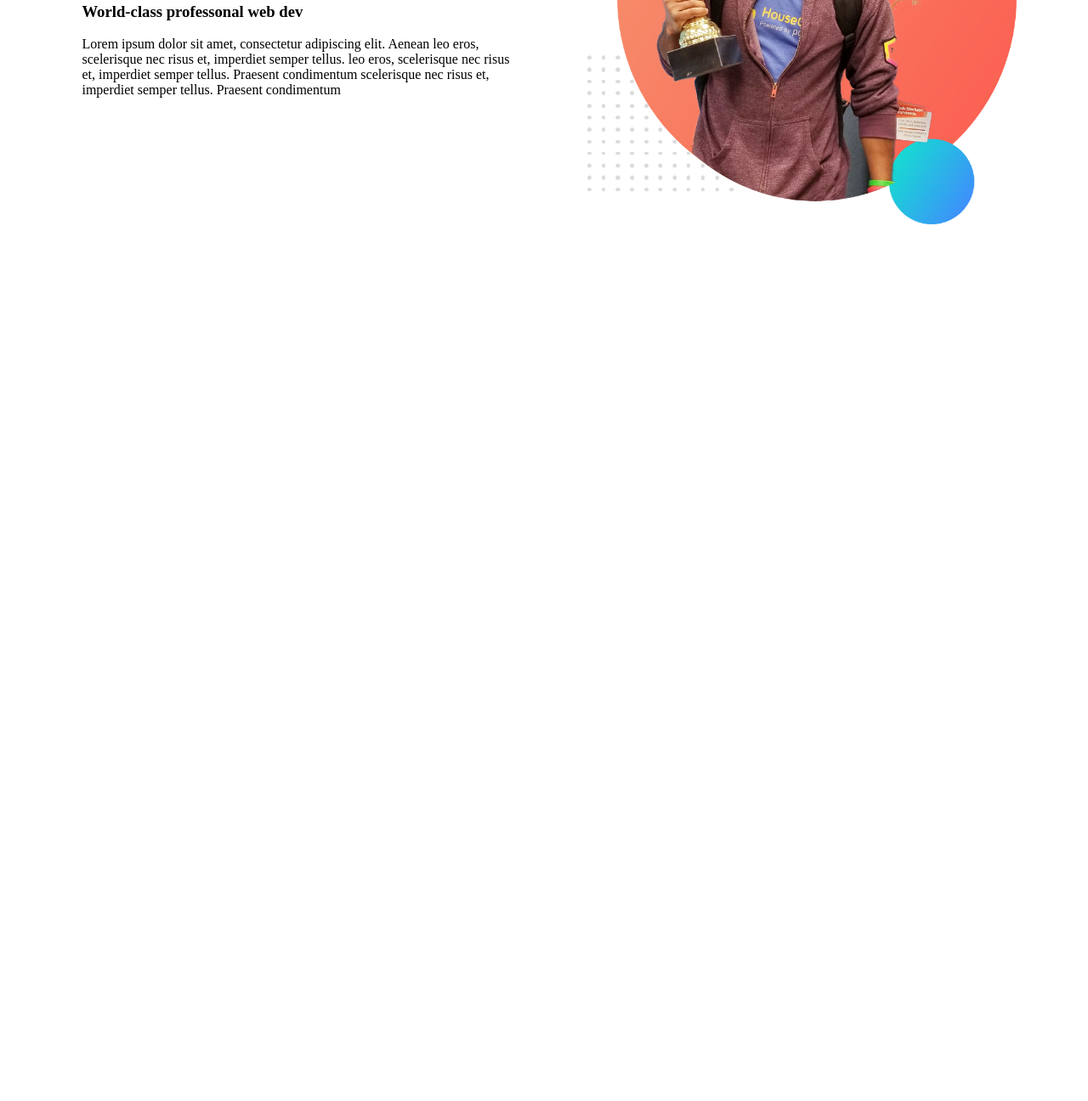
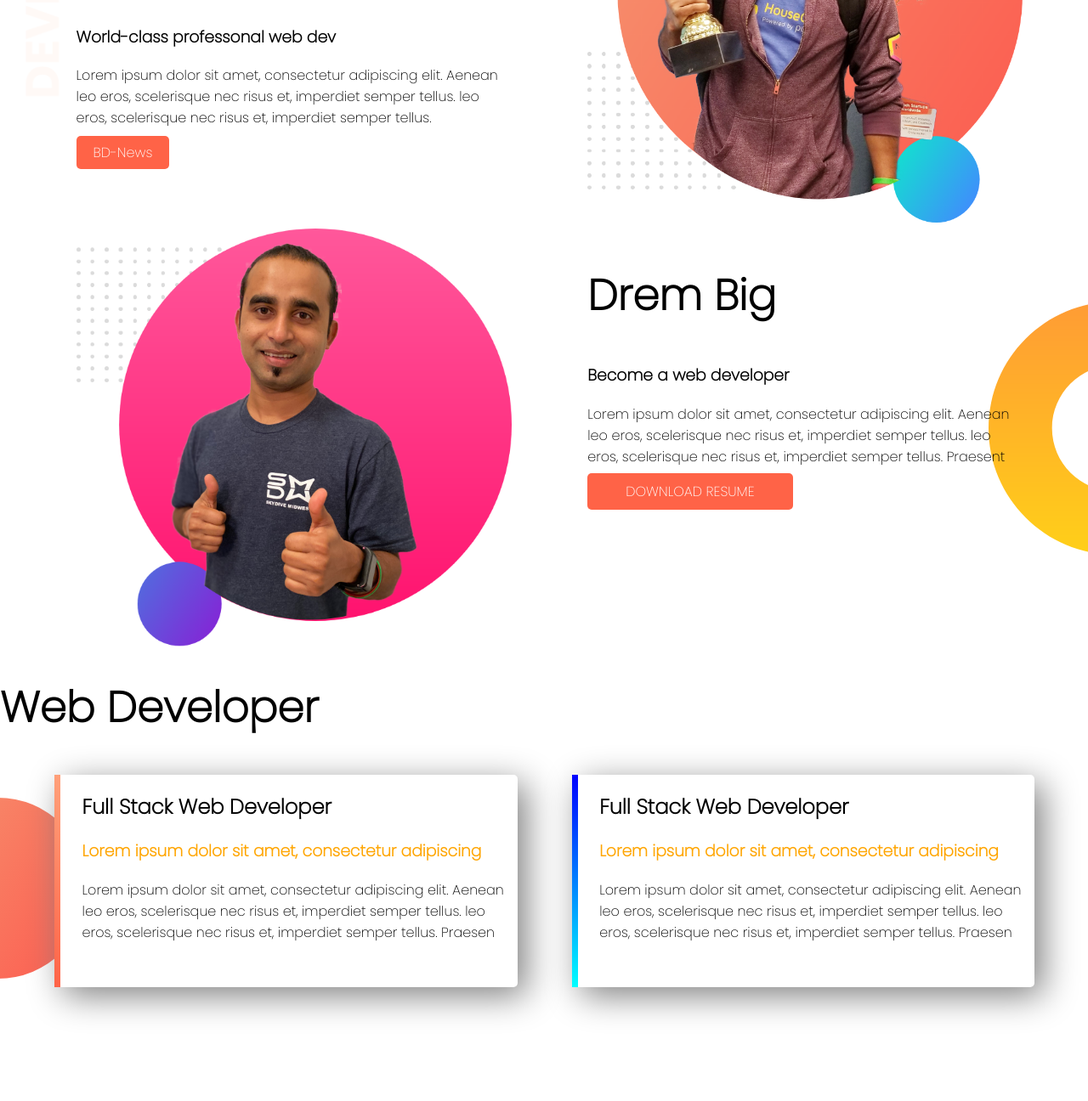
Before and after one commit to basir161261/web-portfolio, a plain HTML site: page index.html in a window 1280 px wide. Shown: the part 246-1542 px from the top of the page at 85% size. Before the commit the page ends 800 px from the top, so only its background shows below. Drawn offline with Linux system fonts and the light colour scheme.

Commit message:
exited to finish my first website

```diff
--- a/index.html
+++ b/index.html
@@ -4,21 +4,56 @@
     <meta charset="UTF-8">
     <meta name="viewport" content="width=device-width, initial-scale=1.0">
     <title>M.A BASIR</title>
+    <link href="https://fonts.googleapis.com/css2?family=Poppins:wght@200&display=swap" rel="stylesheet">
+    <link rel="stylesheet" href="style.css">
     <link rel="stylesheet" href="style.css">
 
 </head>
 <body>
-<section>
+<section class="top-banner">
     <div class="half-width">
         <h1>Welcome To</h1>
         <h1> <span class="name-highlight"> AB BASIR</span> Website</h1>
         <h3>World-class professonal web dev</h3>
-        <p>Lorem ipsum dolor sit amet, consectetur adipiscing elit. Aenean leo eros, scelerisque nec risus et, imperdiet semper tellus. leo eros, scelerisque nec risus et, imperdiet semper tellus. Praesent condimentum scelerisque nec risus et, imperdiet semper tellus. Praesent condimentum </p>
+        <p>Lorem ipsum dolor sit amet, consectetur adipiscing elit. Aenean leo eros, scelerisque nec risus et, imperdiet semper tellus. leo eros, scelerisque nec risus et, imperdiet semper tellus. </p>
+        <a class="link-batton" target="blank" href="www.bdnews24.com">BD-News</a>
     </div>
     <div class="half-width">
         <img src="images/jhankar.png" alt="">
     </div>
 </section>
+<section class="dream-area">
+    <div class="half-width">
+        <img src="images/jhankar2.png" alt="">
+
+    </div>
+    <div class="half-width">
+        <h1>Drem Big</h1>
+        <h3>Become a web developer</h3>
+        <p>Lorem ipsum dolor sit amet, consectetur adipiscing elit. Aenean leo eros, scelerisque nec risus et, imperdiet semper tellus. leo eros, scelerisque nec risus et, imperdiet semper tellus. Praesent</p>
+        <a class="last-batton" href="www.mtnews24.com">DOWNLOAD RESUME</a>
+
+    </div>
+
+</section>
+
+<section class="experiences-area">
+    <h1>Web Developer</h1>
+    <div id="full-s" class="half-width single-experience">
+        <h2> Full Stack Web Developer</h2>
+        <h3 class="org">Lorem ipsum dolor sit amet, consectetur adipiscing</h3>
+        <p>Lorem ipsum dolor sit amet, consectetur adipiscing elit. Aenean leo eros, scelerisque nec risus et, imperdiet semper tellus. leo eros, scelerisque nec risus et, imperdiet semper tellus. Praesen</p>
+
+    </div>
+    <div id="full-s2" class="half-width single-experience ">
+        <h2>Full Stack Web Developer</h2>
+        <h3 class="org">Lorem ipsum dolor sit amet, consectetur adipiscing</h3>
+        <p>Lorem ipsum dolor sit amet, consectetur adipiscing elit. Aenean leo eros, scelerisque nec risus et, imperdiet semper tellus. leo eros, scelerisque nec risus et, imperdiet semper tellus. Praesen</p>
+    </div>
+</section>
+
+
+
 
 </body>
 </html>
--- a/style.css
+++ b/style.css
@@ -1,3 +1,8 @@
+body{
+    margin: 0px;
+    font-family: 'Poppins', sans-serif;
+
+}
 h1{
     font-size: 50px;
     font-weight: 40px;
@@ -14,3 +19,61 @@ h1{
 .half-width img{
    width: 100%;
 }
+.top-banner{
+   background-image: url("images/top-banner.png");
+   background-repeat:no-repeat;
+}
+section{
+    height: 500px;
+    width: 100%;
+    display: block;
+}
+.dream-area{
+
+    background-image: url("images/dream-bg.png");
+    background-repeat: no-repeat;
+    background-position: right;
+
+}
+.link-batton{
+    text-decoration: none;
+    background-color: tomato;
+    padding: 8px 20px;
+    border-radius: 5px;
+    color: white;
+    font-weight: 800px;
+}
+.last-batton{
+    padding: 10px 45px;
+    background-color: tomato;
+    color: white;
+    border-radius: 5px;
+    text-decoration: none;
+}
+.experiences-area{
+    background-image: url("images/exp-bg.png");
+    background-repeat: no-repeat;
+    background-position: left;
+}
+.org{
+    color: orange;
+}
+.single-experience{
+    box-shadow: 10px 10px 40px gray;
+    border-radius: 5px;
+    height: 250px;
+
+
+}
+#full-s{
+    border-left: 7px solid;
+    border-image: linear-gradient(180deg, lightSalmon,tomato);
+    border-image-slice: 1;
+    background-color: white;
+}
+#full-s2{
+    border-left: 7px solid;
+    border-image: linear-gradient(180deg, blue, cyan);
+
+    border-image-slice: 1
+}
```
